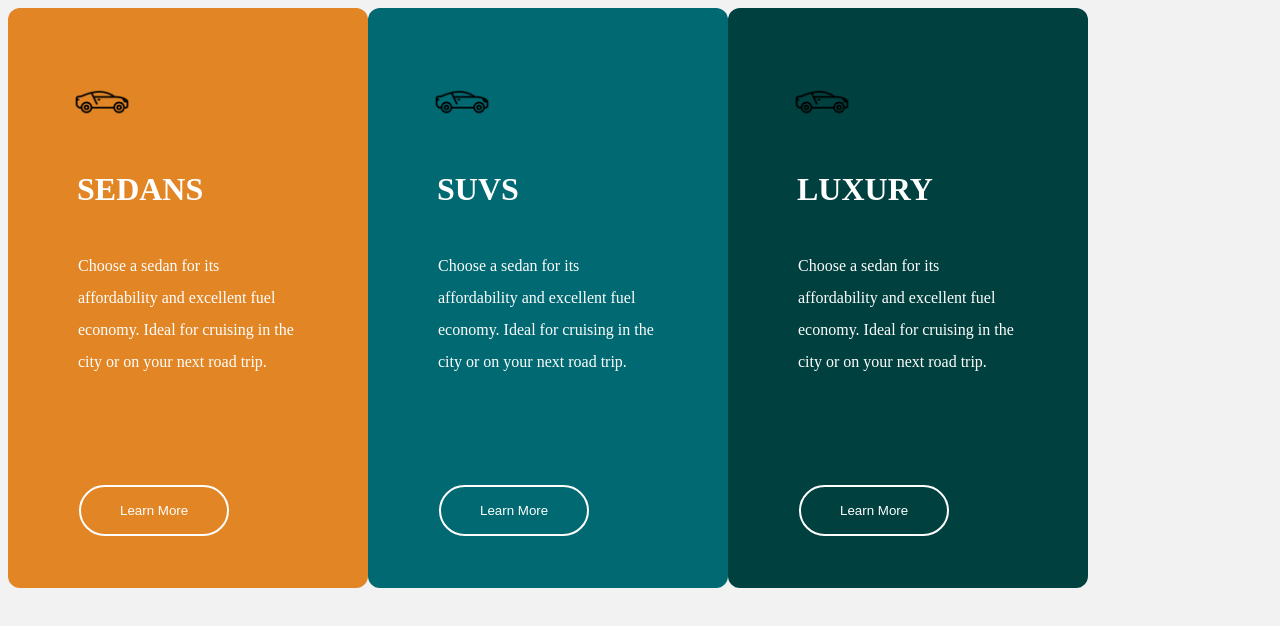
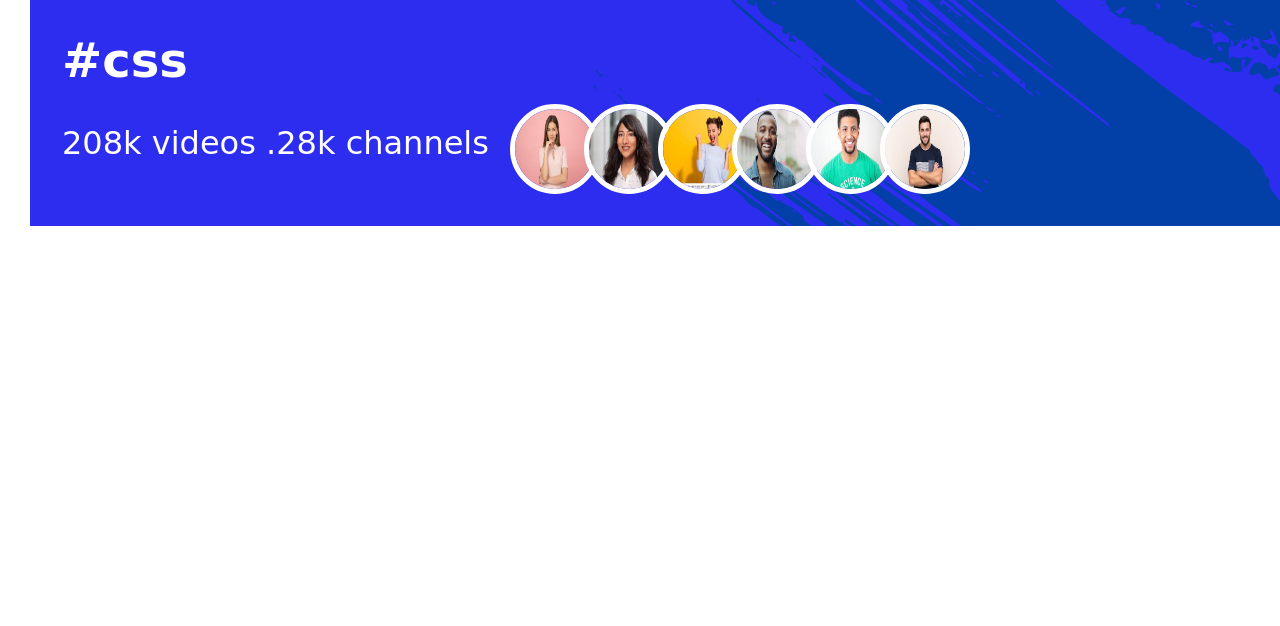
Before and after one commit to sultanasafia/card, a plain HTML site: page index.html in a window 1280 px wide. Drawn offline with Linux system fonts and the light colour scheme.

Commit message:
header youtube

```diff
--- a/index.html
+++ b/index.html
@@ -7,32 +7,17 @@
     <link rel="stylesheet" href="style.css">
 </head>
 <body>
-    <div class="card-container">
-<div class="card orange-card">
-<img src="./images/free-car.png" alt="">
-<h1>SEDANS</h1>
-<p>Choose a sedan for its affordability and excellent fuel economy. Ideal for cruising in the city
-    or on your next road trip.</p>
-    <button>Learn More</button>
-
-</div>
-<!-- second -->
-<div class="card darkcyan-card">
-    <img src="./images/free-car.png" alt="">
-    <h1>SUVS</h1>
-    <p>Choose a sedan for its affordability and excellent fuel economy. Ideal for cruising in the city
-        or on your next road trip.</p>
-        <button>Learn More</button>
-
-    </div>
-<!-- 3c -->
-<div class="card darkgreen-card">
-    <img src="./images/free-car.png" alt="">
-    <h1>LUXURY</h1>
-    <p>Choose a sedan for its affordability and excellent fuel economy. Ideal for cruising in the city
-        or on your next road trip.</p>
-        <button>Learn More</button>
-
+    <div class="hashtag-header">
+        <h1>#css</h1>
+        <span>208k videos .28k channels</span>
+       <div class="image-container">
+        <img src="./images/wm1.jpg" alt="">
+        <img src="./images/wm2.jpg" alt="">
+        <img src="./images/wm3.jpg" alt="">
+        <img src="./images/imag4.jpg" alt="">
+        <img src="./images/man1.jpg" alt="">
+        <img src="./images/man2.jpg" alt="">
+       </div>
     </div>
 
 
@@ -42,8 +27,6 @@
 
 
 
-    </div>
-
 
 
 
--- a/style.css
+++ b/style.css
@@ -1,111 +1,42 @@
 body{
-    background-color: #F2F2F2;
+    margin: 0;
+    font-family: cursive;
 }
-.card-container{
-    display: flex;
-}
-.orange-card{
-    background-color: #E28525;
-    height:480px ;
-    width: 260px;
-    color: white;
-    padding: 50px;
-    border-radius: 12px;
+
+.hashtag-header{
+padding: 2rem;
+background-color: #2d2df0;
+color: white;
+background-image: url(./background-imgback.png);
+background-position: 100%;
+background-repeat: no-repeat;
+margin-left: 30px;
+/* display: flex; */
 
 }
-.orange-card img{
-    width: 60px;
-    padding: 14px;
+h1{
+    margin: 0;
+    margin-bottom: 1rem;
+    font-size: 3rem;
+}
+.hashtag-header span{
+    font-size: 2rem;
+}
+.hashtag-header img {
+    width: 5rem;
+    height: 5rem;
+    border-radius: 100%;
+    border: 5px solid white;
 
 
 }
-.orange-card h1{
-    margin-left: 19px;
+img{
+    margin-left: -1rem;
 }
-.orange-card p{
-    padding: 20px;
-    line-height: 2rem;
+.image-container{
+    display: inline-flex;
+    /* justify-content: flex-end; */
+    /* flex-direction: row-reverse; */
+    vertical-align: middle;
+    margin-left: 32px;
 }
-.orange-card button{
-
-    border-radius: 32px;
-    padding: 16px 39px 16px 39px;
-    margin-top: 71px;
-    margin-left: 21px;
-    background-color: #E28525;
-   border: 2px solid white;
-   color: white;
-}
-/* =================== */
-.darkcyan-card{
-    background-color: #016972;
-    height:480px ;
-    width: 260px;
-    color: white;
-    padding: 50px;
-    border-radius: 12px;
-
-}
-.darkcyan-card img{
-    width: 60px;
-    padding: 14px;
-
-
-}
-.darkcyan-card h1{
-    margin-left: 19px;
-}
-.darkcyan-card p{
-    padding: 20px;
-    line-height: 2rem;
-}
-.darkcyan-card button{
-
-    border-radius: 32px;
-    padding: 16px 39px 16px 39px;
-    margin-top: 71px;
-    margin-left: 21px;
-    background-color: #016972;
-   border: 2px solid white;
-   color: white;
-}
-/* 3 =============*/
-.darkgreen-card{
-    background-color: #00403F;
-    height:480px ;
-    width: 260px;
-    color: white;
-    padding: 50px;
-    border-radius: 12px;
-
-}
-.darkgreen-card img{
-    width: 60px;
-    padding: 14px;
-
-
-}
-.darkgreen-card h1{
-    margin-left: 19px;
-}
-.darkgreen-card p{
-    padding: 20px;
-    line-height: 2rem;
-}
-.darkgreen-card button{
-
-    border-radius: 32px;
-    padding: 16px 39px 16px 39px;
-    margin-top: 71px;
-    margin-left: 21px;
-    background-color: #00403F;
-   border: 2px solid white;
-   color: white;
-}
-@media screen and (max-width:450px){
-    .card-container{
-      margin-left: 10px;
-      margin-right: 10px;
-    flex-direction: column;
-    }
-}
```
Also changed, not shown: background-imgback.png (added), images/5.jpg (added), images/imag4.jpg (added), images/image3.jpg (added), images/man1.jpg (added), images/man2.jpg (added), images/wm1.jpg (added), images/wm2.jpg (added), images/wm3.jpg (added), images/wm4.webp (added).
